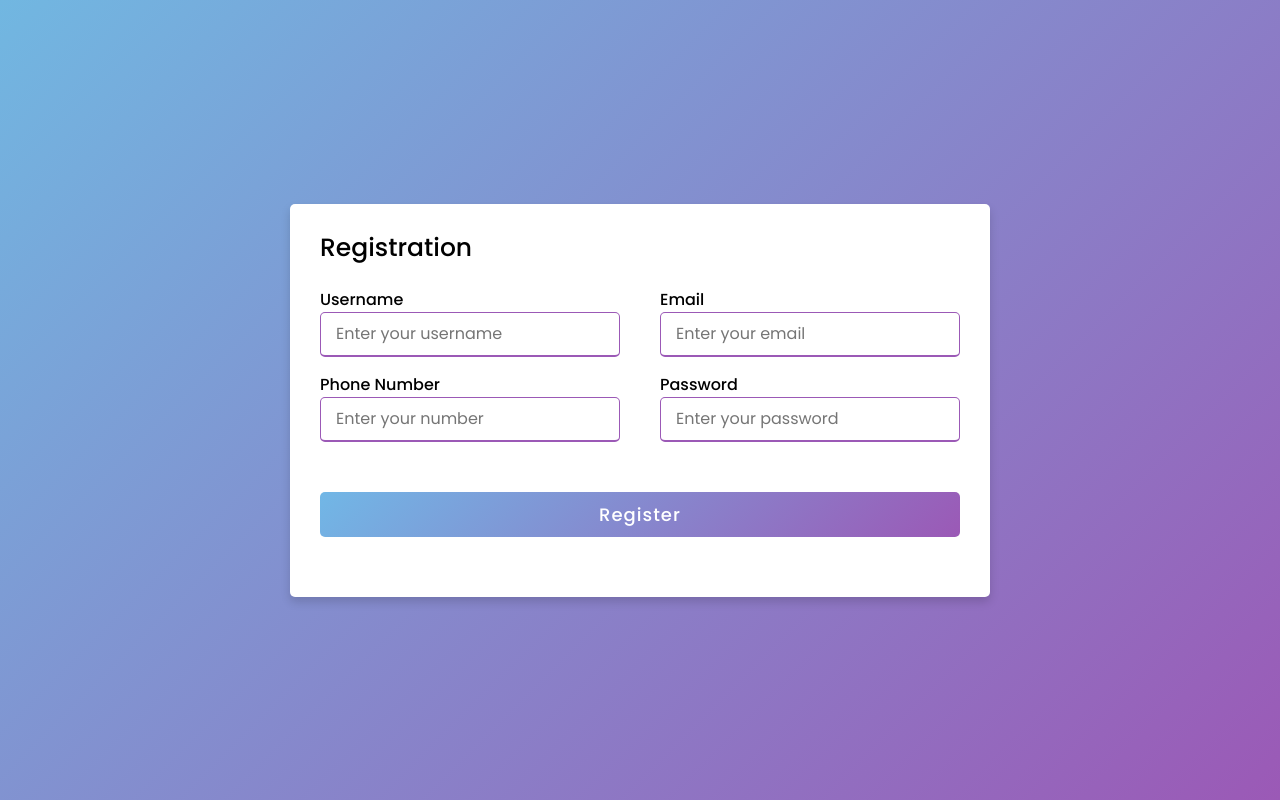
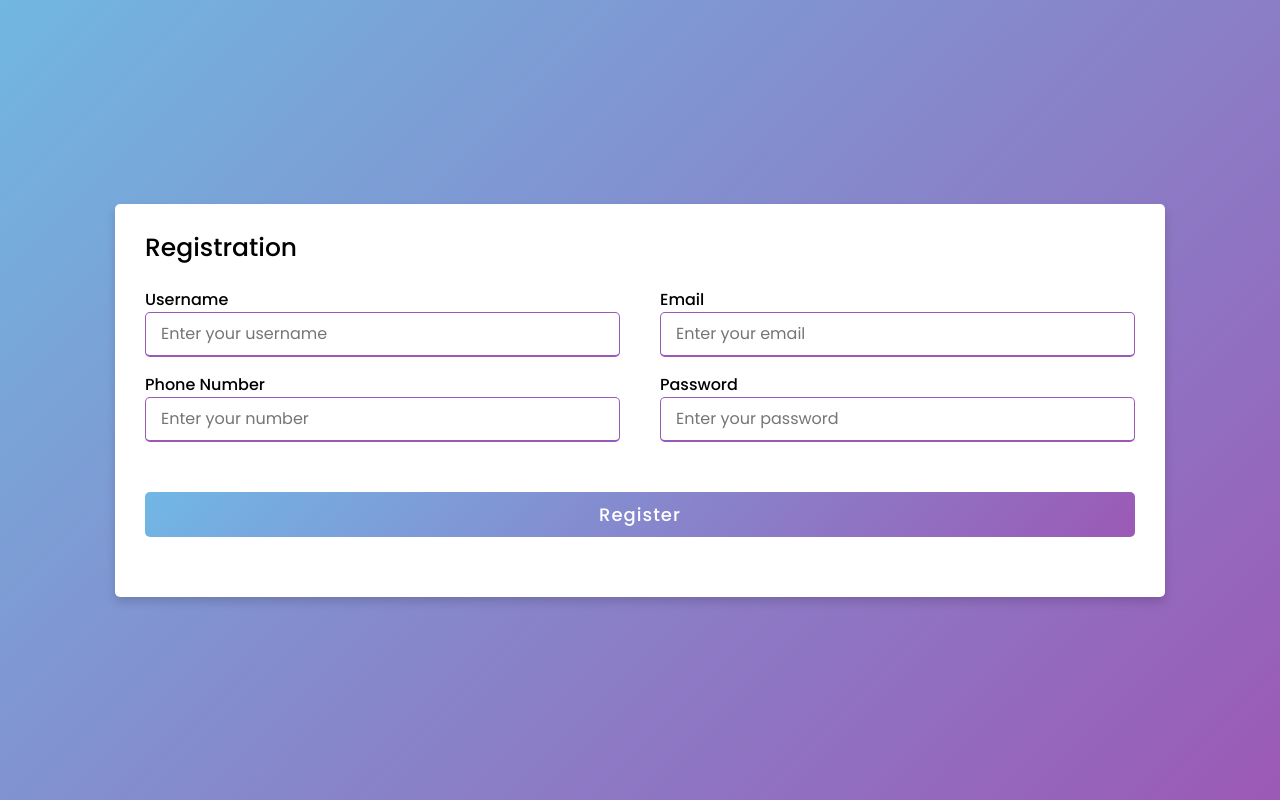
Before and after one commit to jayramani8/task-1, a plain HTML site: page index.html in a window 1280 px wide. Drawn offline with Linux system fonts and the light colour scheme.

Commit message:
Update style.css

```diff
--- a/style.css
+++ b/style.css
@@ -14,7 +14,7 @@ body{
   background: linear-gradient(135deg, #71b7e1, #9b59b6);
 }
 .container{
-  max-width: 700px;
+  max-width: 1050px;
   width: 100%;
   background-color: #fff;
   padding: 25px 30px;
```
